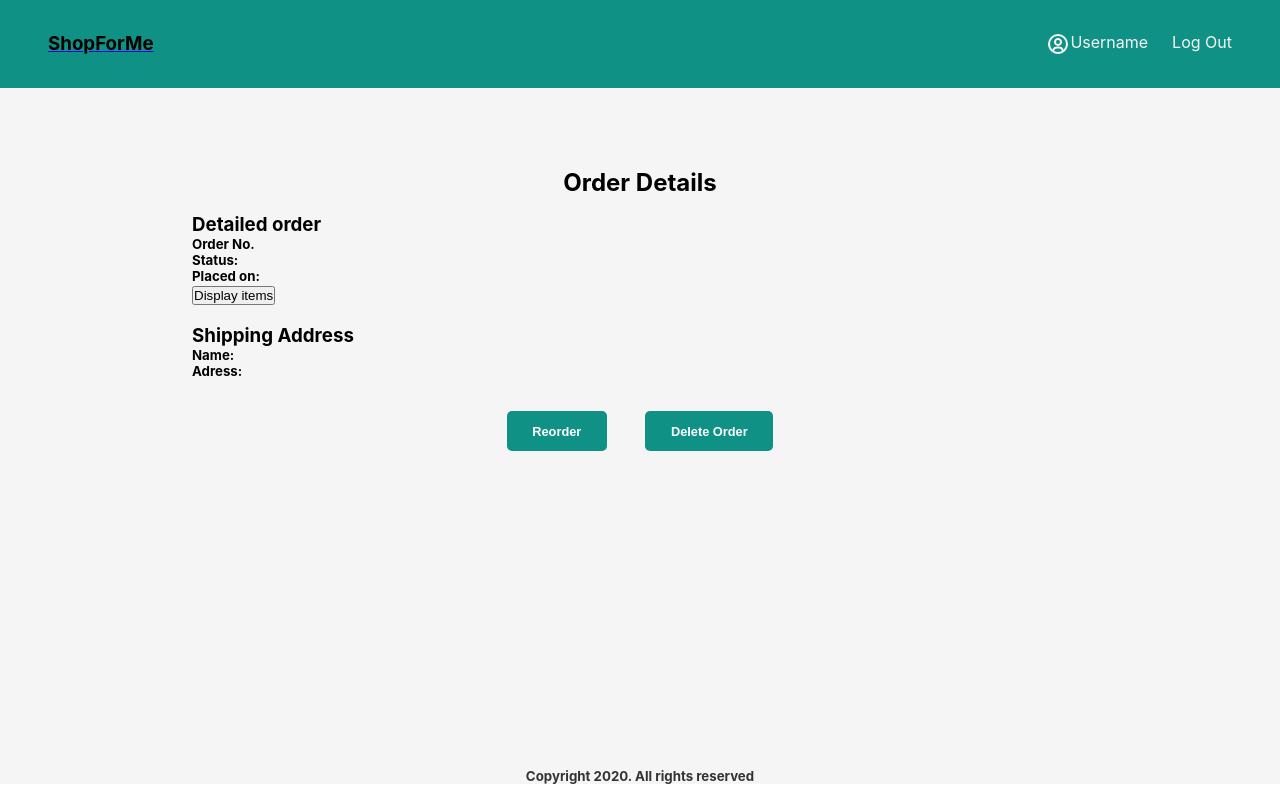
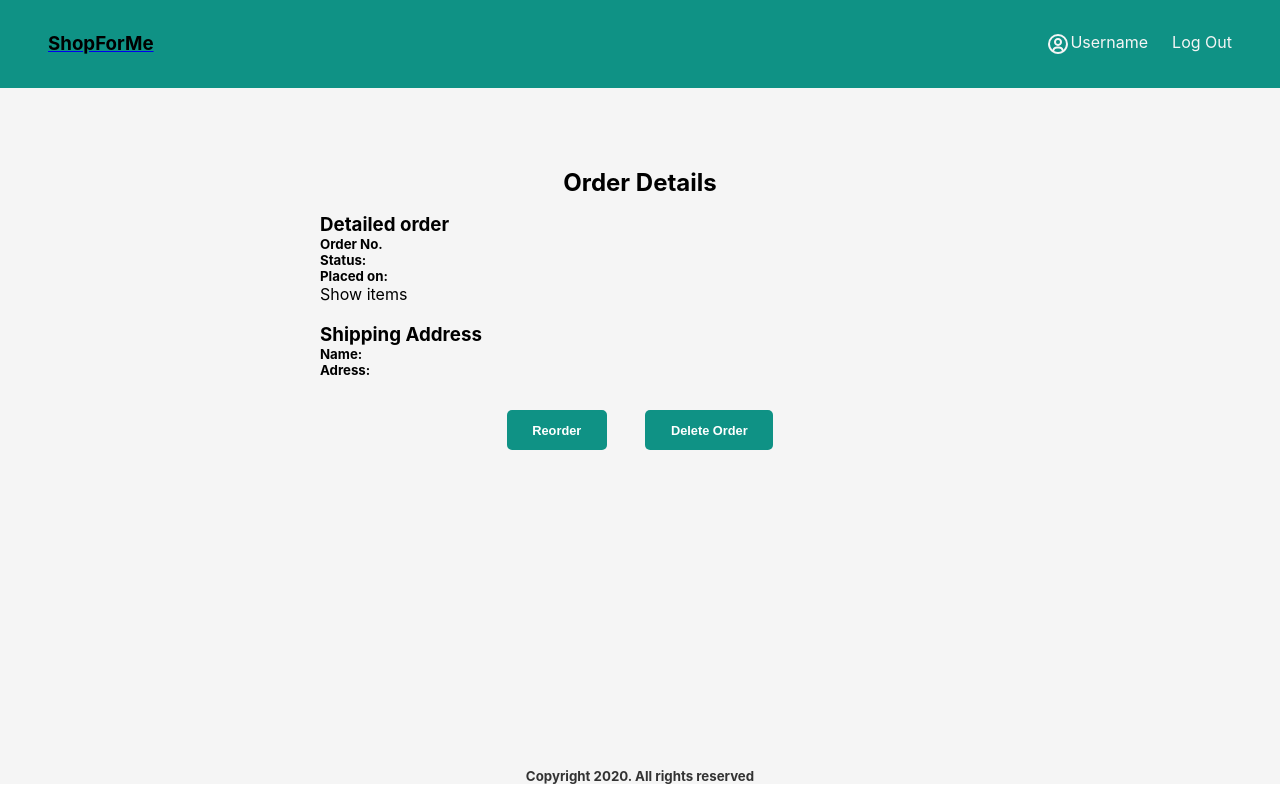
Before and after one commit to nmrabet/shopforme, a React (Create React App) app: page /home/orderdetails in a window 1280 px wide. Built offline with nearby package versions, Linux system fonts and the light colour scheme.

Commit message:
improved

```diff
--- a/src/components/OrderDetail.css
+++ b/src/components/OrderDetail.css
@@ -10,7 +10,7 @@
 
 .detailed-order {
     margin: 1em auto;
-    width: 70%;
+    width: 50%;
 }
 
 .shipping {
--- a/src/components/OrderDetail.js
+++ b/src/components/OrderDetail.js
@@ -14,7 +14,7 @@ export default function OrderDetail() {
                 <h5>Order No. {ordersArray.orderNo}</h5>
                 <h5>Status:</h5>
                 <h5>Placed on:{ordersArray.date}</h5>
-                <button>Display items</button>
+                <ul>Show items</ul>
                 <h3 className='shipping'>Shipping Address</h3>
                 <h5>Name:{ordersArray.firstname} {ordersArray.lastname}</h5>
                 <h5>Adress: {ordersArray.address} </h5>
```
Also changed, not shown: 1 other file (tests, documents, lock files or other folders).
